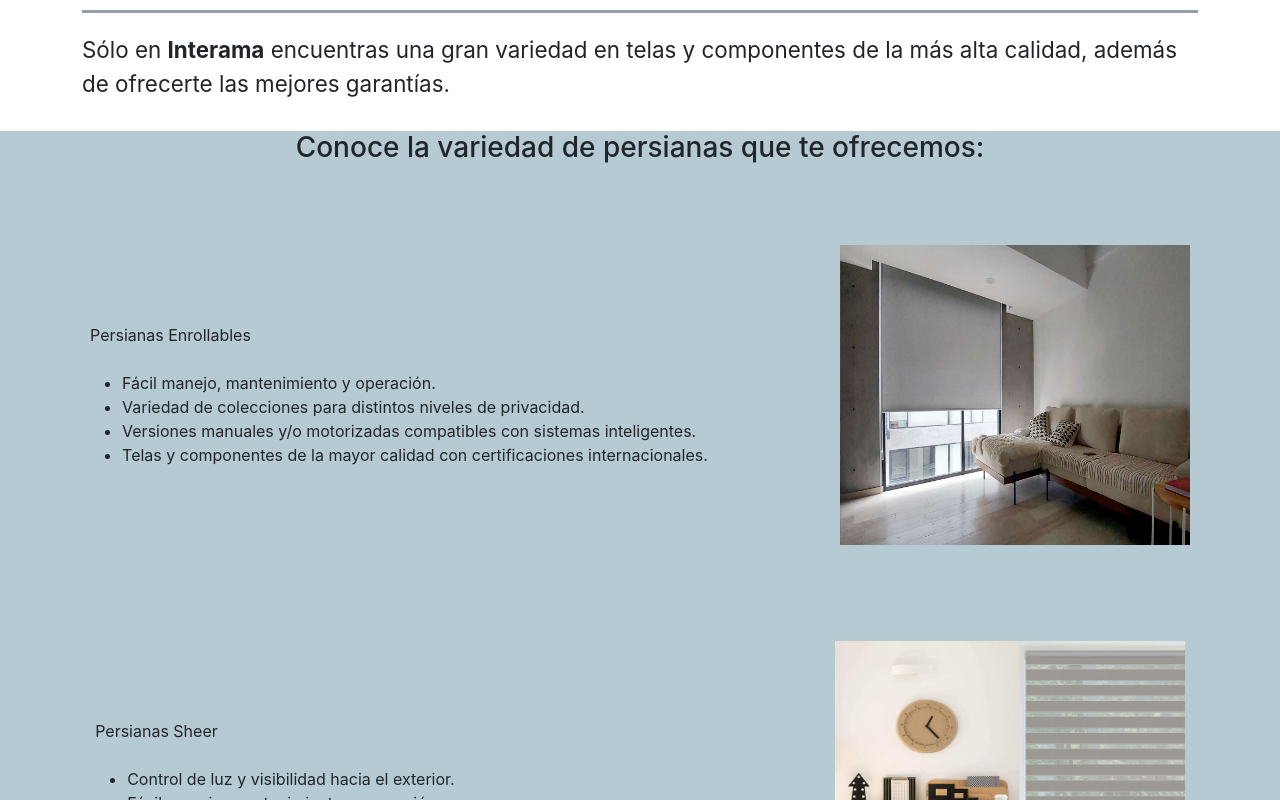
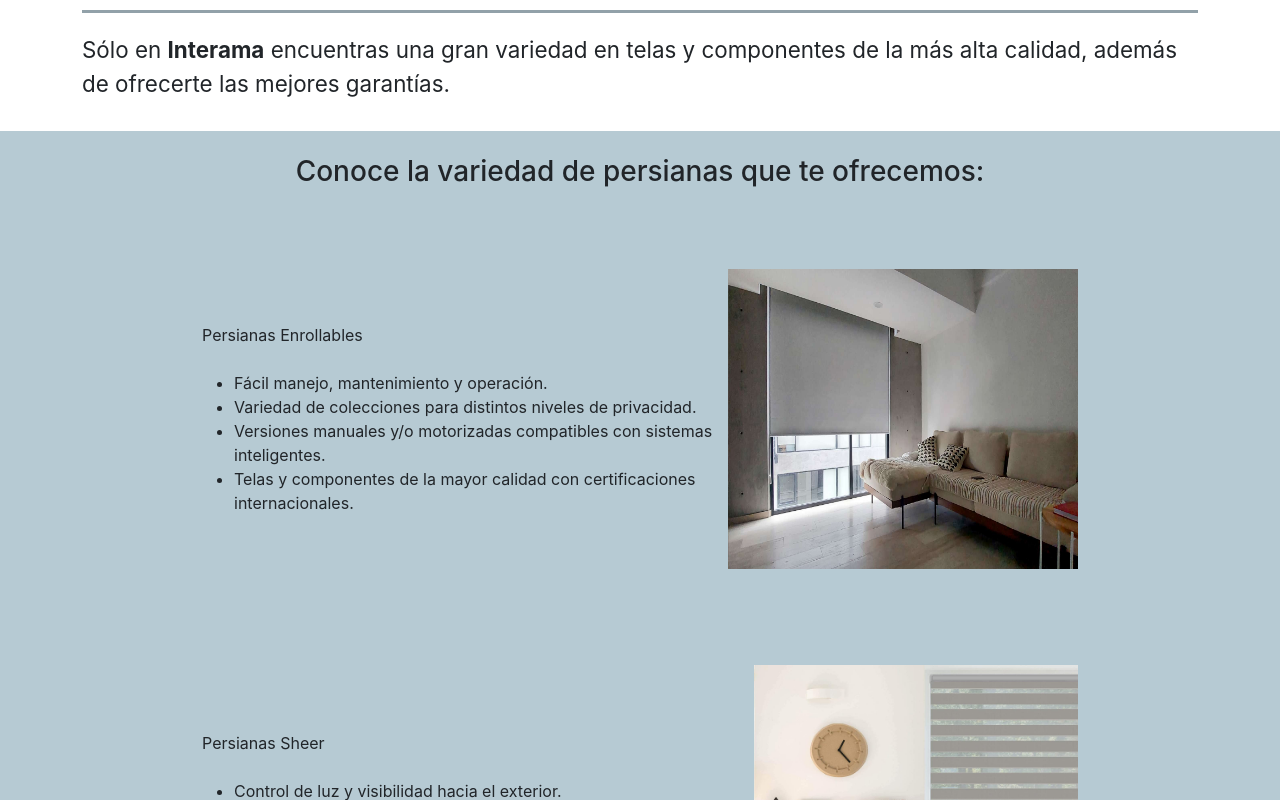
Before and after one commit to merb26/PersianasInterama, a React (Create React App) app: page / in a window 1280 px wide. Shown: the part 660-1460 px from the top of the page. Built offline with nearby package versions, Linux system fonts and the light colour scheme.

Commit message:
padding top on h3

```diff
--- a/src/components/home/blinds/Blinds.jsx
+++ b/src/components/home/blinds/Blinds.jsx
@@ -28,13 +28,13 @@ const Blinds = () => {
 
     return (
         <>
-            <div className='blinds d-flex align-items-center flex-column'>
+            <div className='blinds d-flex align-items-center flex-column p-4'>
                 <h3>Conoce la variedad de persianas que te ofrecemos:</h3>
                 {
                     blinds.map((blind, index) => {
                         return (
 
-                            <div className={`blinds__box d-flex w-100 p-4 mt-5 align-items-center justify-content-around`}>
+                            <div className={`blinds__box d-flex w-75 p-4 mt-5 align-items-center justify-content-around`}>
                                 <div key={index} className={`blinds__box__blind${index}`}>
 
                                     <div className='mb-4'>{blind.name}</div>
```
